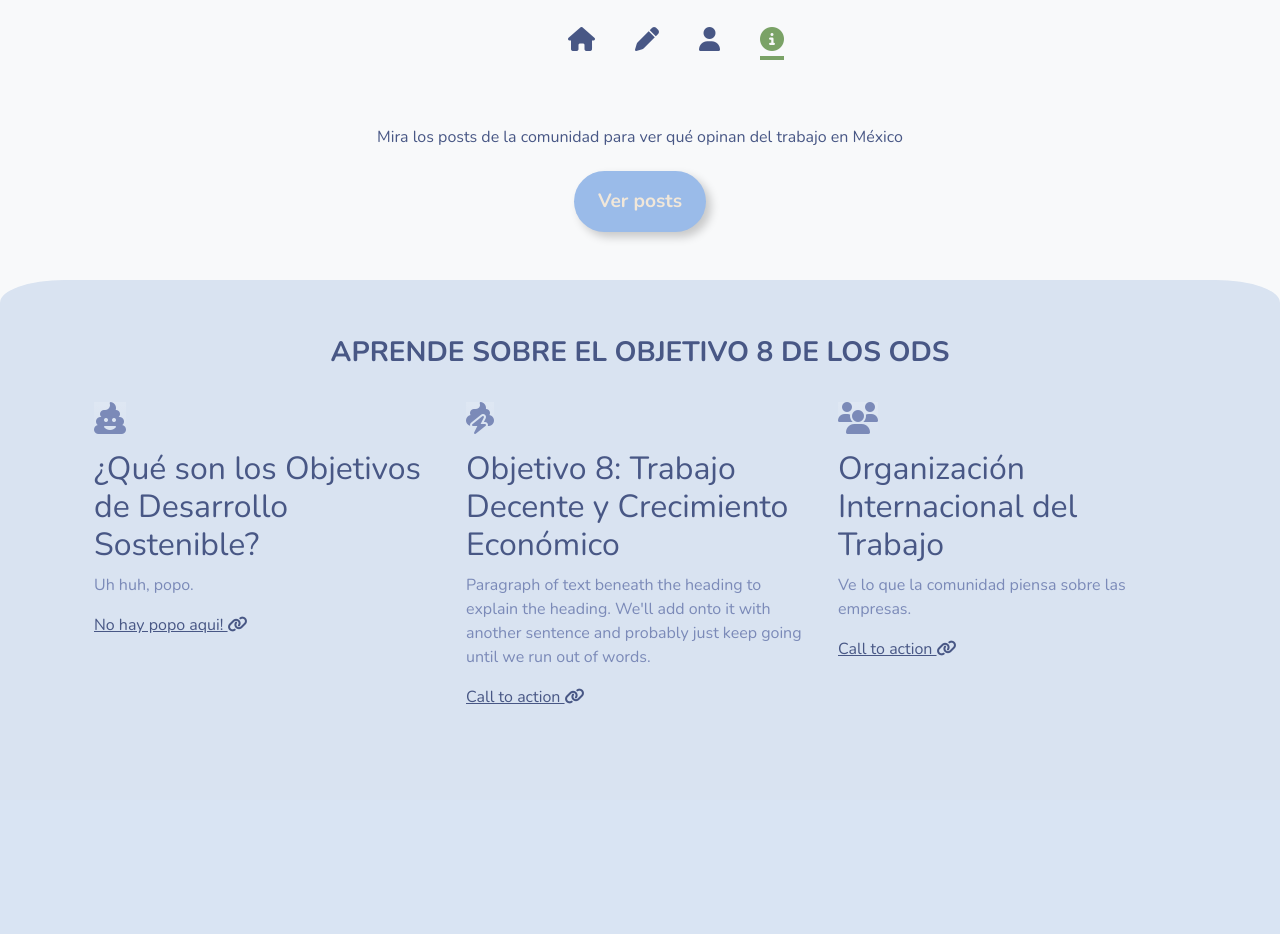
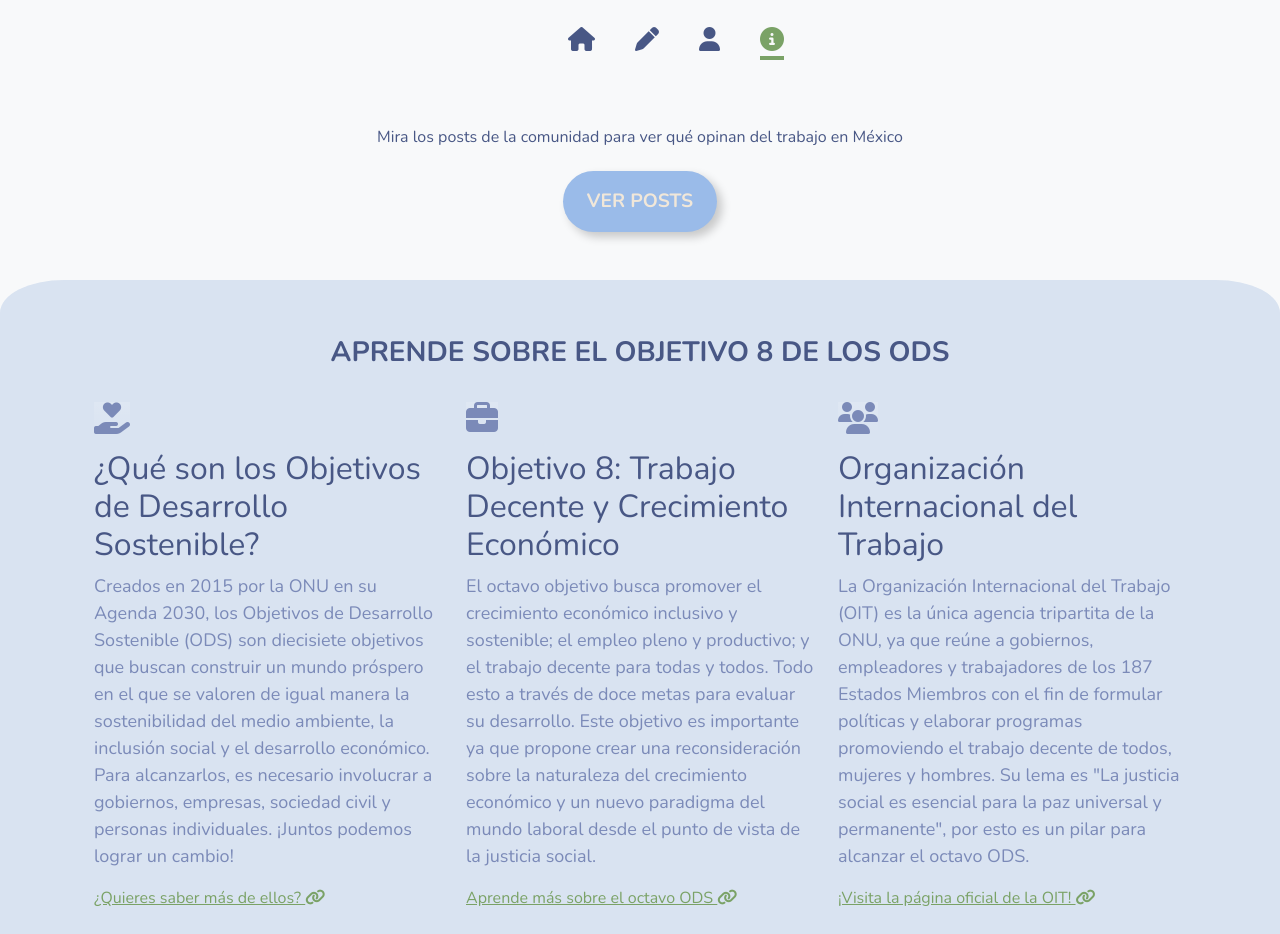
Before and after one commit to kale63/job_review, a PHP site: page / in a window 1280 px wide. Before the commit the page ends 704 px from the top, so only its background shows below. Run offline with PHP 8.4, Linux system fonts and the light colour scheme; data that the repository does not hold is empty; some libraries are stand-ins or nearby versions.

Commit message:
css + info + cambios

```diff
--- a/backend/API/Delete.php
+++ b/backend/API/Delete.php
@@ -6,7 +6,7 @@ require_once __DIR__ . '/Database.php';
 
 class Delete extends DataBase {
 
-    public function __construct($db, $user='root', $pass='gaboas') {
+    public function __construct($db, $user='root', $pass='') {
         parent::__construct($db, $user, $pass);
     }
 
--- a/backend/API/Read.php
+++ b/backend/API/Read.php
@@ -6,7 +6,7 @@ require_once __DIR__ . '/Database.php';
 
 class Read extends DataBase {
 
-    public function __construct($db, $user='root', $pass='gaboas') {
+    public function __construct($db, $user='root', $pass='') {
         parent::__construct($db, $user, $pass);
     }
 
--- a/backend/API/Update.php
+++ b/backend/API/Update.php
@@ -6,7 +6,7 @@ require_once __DIR__ . '/Database.php';
 
 class Update extends DataBase {
 
-    public function __construct($db, $user='root', $pass='gaboas') {
+    public function __construct($db, $user='root', $pass='') {
         parent::__construct($db, $user, $pass);
     }
 
--- a/backend/db.php
+++ b/backend/db.php
@@ -1,7 +1,7 @@
 <?php
 
 $host = 'localhost';
-$dbname = 'job_review';
+$dbname = 'marketzone';
 $username = 'root';
 $password = '';
 
--- a/backend/db2.php
+++ b/backend/db1.php
@@ -1,9 +1,9 @@
 <?php
 
 $host = 'localhost';
-$dbname = 'marketzone';
+$dbname = 'job_review';
 $username = 'root';
-$password = 'gaboas';
+$password = '';
 
 $my_sqli = new mysqli($host, $username, $password, $dbname);
 
--- a/src/screens/index.php
+++ b/src/screens/index.php
@@ -33,7 +33,7 @@
             <!-- Info -->
             <div class="rating mt-5 w-100 d-flex flex-column justify-content-center align-items-center">
                 <h6>Mira los posts de la comunidad para ver qué opinan del trabajo en México</h6>
-                <button class="btn btn-outline-secondary mt-3 home-btn">Ver posts</button>
+                <button class="btn btn-outline-secondary mt-3 home-btn"><a href="homepage.php" class="no-underline">Ver posts</a></button>
             </div>
             <div class="info-tab mt-5">
                 <div class="container px-4 py-2 mt-5" id="featured-3">
@@ -41,34 +41,37 @@
                     <div class="row g-4 py-3 row-cols-1 row-cols-lg-3">
                     <div class="feature col">
                         <div class="feature-icon d-inline-flex align-items-center justify-content-center bg-gradient fs-2 mb-3">
-                            <i class="fa-solid fa-poo"></i>
+                            <!--<i class="fa-solid fa-poo"></i>-->
+                            <i class="fa-solid fa-hand-holding-heart"></i>
                         </div>
                         <h3 class="fs-2 text-body-emphasis">¿Qué son los Objetivos de Desarrollo Sostenible?</h3>
-                        <p>Uh huh, popo.</p>
-                        <a href="https://www.un.org/sustainabledevelopment/es/objetivos-de-desarrollo-sostenible/" target="_blank" class="icon-link">
-                        No hay popo aqui!
+                        <p>Creados en 2015 por la ONU en su Agenda 2030, los Objetivos de Desarrollo Sostenible (ODS) son diecisiete objetivos que buscan construir un mundo próspero en el que se valoren de igual manera la sostenibilidad del medio ambiente, la inclusión social y el desarrollo económico. Para alcanzarlos, es necesario involucrar a gobiernos, empresas, sociedad civil y personas individuales. ¡Juntos podemos lograr un cambio!</p>
+                        <a href="https://www.un.org/sustainabledevelopment/es/objetivos-de-desarrollo-sostenible/" target="_blank" class="icon-link external-link">
+                        ¿Quieres saber más de ellos?
                         <i class="fa-solid fa-link"></i>
                         </a>
                     </div>
                     <div class="feature col">
                         <div class="feature-icon d-inline-flex align-items-center justify-content-center bg-gradient fs-2 mb-3">
-                            <i class="fa-solid fa-poo-storm"></i>
+                            <!--<i class="fa-solid fa-poo-storm"></i>-->
+                            <i class="fa-solid fa-briefcase"></i>
                         </div>
                         <h3 class="fs-2 text-body-emphasis">Objetivo 8: Trabajo Decente y Crecimiento Económico</h3>
-                        <p>Paragraph of text beneath the heading to explain the heading. We'll add onto it with another sentence and probably just keep going until we run out of words.</p>
-                        <a href="https://www.un.org/sustainabledevelopment/es/economic-growth/" target="_blank" class="icon-link">
-                        Call to action
+                        <p>El octavo objetivo busca promover el crecimiento económico inclusivo y sostenible; el empleo pleno y productivo; y el trabajo decente para todas y todos. Todo esto a través de doce metas para evaluar su desarrollo. Este objetivo es importante ya que propone crear una reconsideración sobre la naturaleza del crecimiento económico y un nuevo paradigma del mundo laboral desde el punto de vista de la justicia social.</p>
+                        <a href="https://www.un.org/sustainabledevelopment/es/economic-growth/" target="_blank" class="icon-link external-link">
+                        Aprende más sobre el octavo ODS
                         <i class="fa-solid fa-link"></i>
                         </a>
                     </div>
                     <div class="feature col">
                         <div class="feature-icon d-inline-flex align-items-center justify-content-center bg-gradient fs-2 mb-3">
                             <i class="fa-solid fa-users"></i>
+                            <!--<i class="fa-solid fa-spaghetti-monster-flying"></i>-->
                         </div>
                         <h3 class="fs-2 text-body-emphasis">Organización Internacional del Trabajo</h3>
-                        <p>Ve lo que la comunidad piensa sobre las empresas.</p>
-                        <a href="https://www.ilo.org/" target="_blank" class="icon-link">
-                        Call to action
+                        <p>La Organización Internacional del Trabajo (OIT) es la única agencia tripartita de la ONU, ya que reúne a gobiernos, empleadores y trabajadores de los 187 Estados Miembros con el fin de formular políticas y elaborar programas promoviendo el trabajo decente de todos, mujeres y hombres. Su lema es "La justicia social es esencial para la paz universal y permanente", por esto es un pilar para alcanzar el octavo ODS.</p>
+                        <a href="https://www.ilo.org/es/" target="_blank" class="icon-link external-link">
+                        ¡Visita la página oficial de la OIT!
                         <i class="fa-solid fa-link"></i>
                         </a>
                     </div>
--- a/src/styles/style.css
+++ b/src/styles/style.css
@@ -3,6 +3,7 @@
     --white : #f8f9fa;
     --blue : #d9e3f1;
     --bluer : #9abbe9;
+    --greener: #0f9066;
     --cream : #f1e7d9;
     --grey : #8c939c;
     --red : #9f4a39;
@@ -11,6 +12,10 @@
 body {
     margin: 0 auto;
     background-color: var(--blue)!important;
+}
+
+p {
+    font-size: large;
 }
 
 /**** SIGN UP & LOGIN ****/
@@ -54,6 +59,18 @@ body {
     font-size: 1.5vmax;
     font-weight: bold;
     background-color: var(--bluer)!important;
+}
+
+
+.no-underline {
+    text-decoration: none;
+    text-transform: uppercase;
+    color: var(--cream)!important;
+}
+
+.external-link {
+    color: var(--green);
+    text-decoration-color: var(--green);
 }
 
 /******* HOOMEE ******/
@@ -272,10 +289,24 @@ textarea::placeholder {
 .posts, .bookmarked .posts {
     max-height: 400px;
     overflow-y: auto;
-    padding-right: 10px;/* Adds vertical scrollbar */
-    width: 100%; /* Ensures the width stays fixed */
+    padding-right: 10px;
+    width: 100%;
     box-sizing: border-box;
 }
+
+#empty-posted p {
+    margin: 0;
+}
+
+#empty-posted a {
+    color: var(--greener);
+    text-decoration: none;
+}
+
+#empty-posted a:hover {
+    text-decoration: underline;
+}
+
 
 /* Edit form */
 
@@ -368,3 +399,26 @@ textarea::placeholder {
     border-radius: 5px;
     border: 1px solid var(--grey);
 }
+
+::-webkit-scrollbar {
+    width: 20px;
+  }
+
+::-webkit-scrollbar-track {
+    background-color: var(--white);
+}
+
+.scrollbar::-webkit-scrollbar-track {
+    background-color: transparent!important;
+}
+
+::-webkit-scrollbar-thumb {
+    background-color: var(--grey);
+    border-radius: 20px;
+    border: 6px solid transparent;
+    background-clip: content-box;
+}
+
+::-webkit-scrollbar-thumb:hover {
+    background-color: var(--green);
+}
```
Also changed, not shown: src/screens/profile.php (+11 -5 lines).
